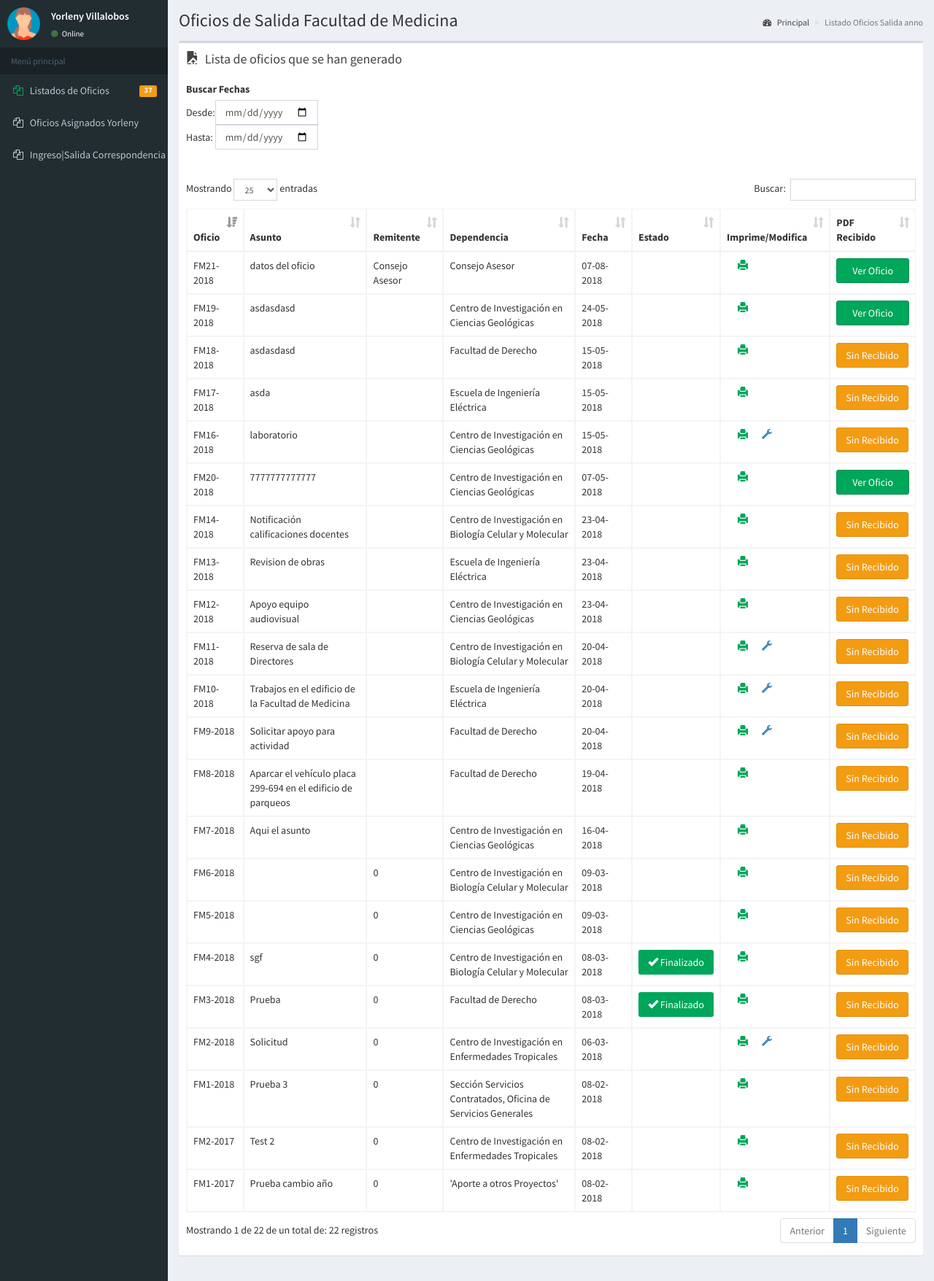
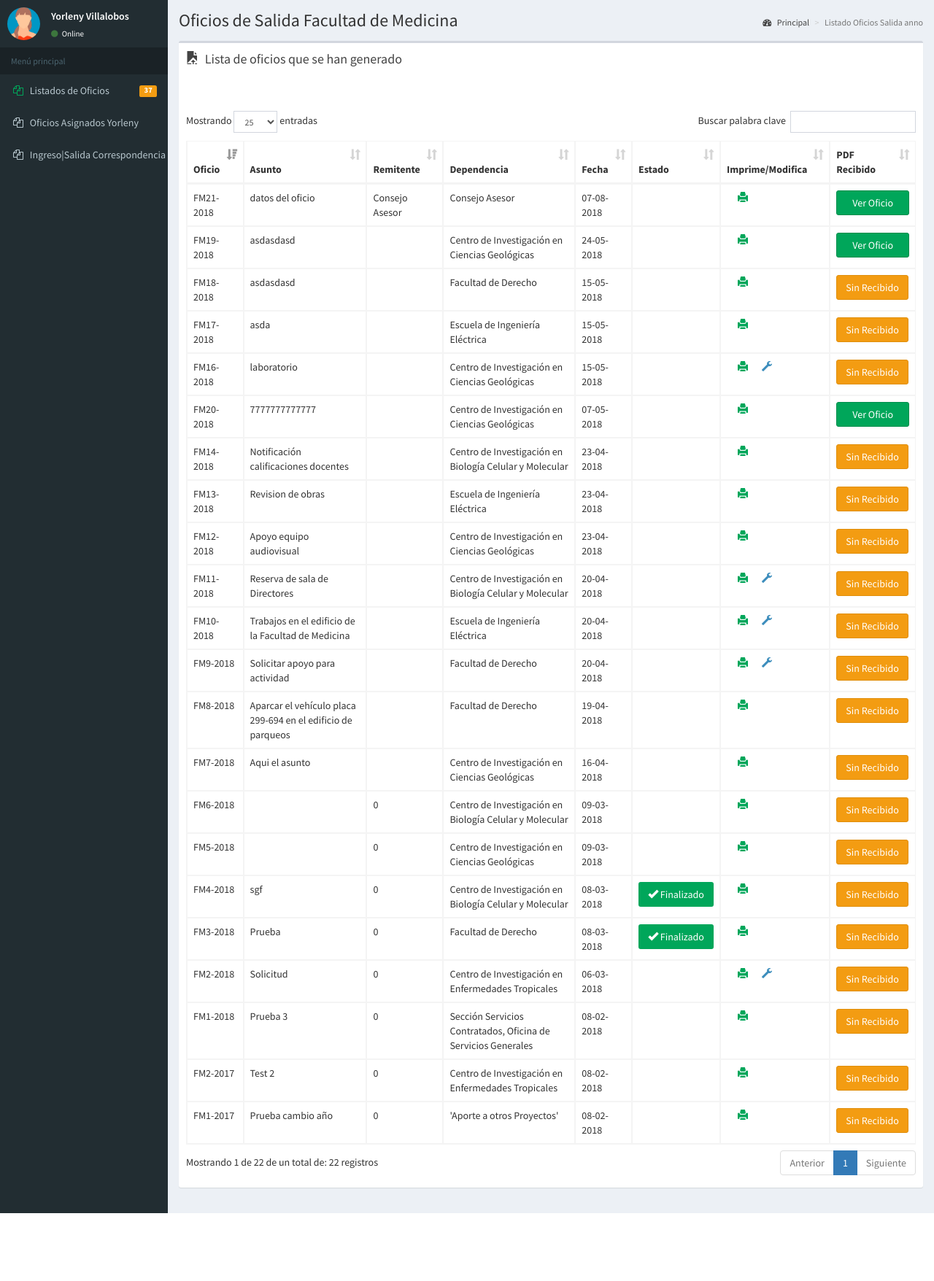
Before and after one commit to jstuartp/correspondencia, a PHP site: page /listado_oficios_salida.php in a window 1280 px wide. Shown: the part 50-1806 px from the top of the page at 73% size. After the commit the page ends 1713 px from the top, so only its background shows below. Run offline with PHP 8.4, Linux system fonts and the light colour scheme; a user stored in the database is signed in; data comes from the database, SQL or seed files in the repository; some libraries are stand-ins or nearby versions.

Commit message:
Trabajo del 28 de mayo

```diff
--- a/listado_oficios_salida.php
+++ b/listado_oficios_salida.php
@@ -123,19 +123,6 @@ $usuario_autorizado_ver = GetSQLValueString(obtenerUsuarioAutorizadoVer($_SESSIO
                 </div><!-- /.box-header -->
 
                 <div class="box-body">
-                    <label for="">Buscar Fechas </label>
-                    <table>
-                        <tbody>
-                            <tr>
-                                <td>Desde:</td>
-                                <td><input type="date" id="min-date" class="form-control date-range-filter" data-date-format="dd-mm-yyyy" placeholder="Desde:"></td>
-                            </tr>
-                            <tr>
-                                <td>Hasta:</td>
-                                <td><input type="date" id="max-date" class="form-control date-range-filter" data-date-format="dd-mm-yyyy" placeholder="Hasta:"></td>
-                            </tr>
-                        </tbody>
-                    </table>
                     <br><br>
                     <table id="example2" class="table table-bordered table-hover">
                     <thead>
@@ -453,30 +440,11 @@ $usuario_autorizado_ver = GetSQLValueString(obtenerUsuarioAutorizadoVer($_SESSIO
 
     <!-- page script -->
     <script>
-   /*   $(function () {
 
-        $('#example2').DataTable({
-          "paging": true,
-          "lengthChange": true,
-          "searching": true,
-          "ordering": true,
-          "info": true,
-          "autoWidth": false,
-          "order": [[ 0, "desc" ]], // orden de los resultados primero columna 0 los IN y luego por año columna 3
-          "order": [[ 3, "desc" ]]
-    //{ "orderData": [ 0, 1 ] },
-   // { "orderData": 0, },
-   // { "orderData": [ 2, 3, 4 ] },
-        });
-      });*/
-
-// Assign moment to global namespace
-//window.moment = require('../js/moment');
-//var moment = require('js/moment');
-//moment().format('MM-DD-YYYY');
 
 // Set up your table
 table = $('#example2').DataTable({
+    "language":{"search": "Buscar palabra clave"},
    "paging": true,
           "lengthChange": true,
           "searching": true,
@@ -485,61 +453,7 @@ table = $('#example2').DataTable({
           "autoWidth": false,
           "order": [[ 5, "desc" ],[0,"desc"]] // orden de los resultados primero columna 0 los IN y luego por año columna 3
 
-})
-
-// Extend dataTables search
-
-$.fn.dataTable.ext.search.push(
-    function( settings, data, dataIndex ) {
-        var min  = $('#min-date').val();
-        var max  = $('#max-date').val();
-        var createdAt = data[5] || 0; // Our date column in the table
-
-
-//alert(" Fecha escojo "+min+ " Fecha busco "+createdAt);
-//alert("Iguales? "+moment(createdAt).isSameOrAfter(min));
-
-     //   alert(min+" -- "+createdAt+" -- "+max);
-     //   alert(moment(createdAt).isSameOrAfter(min));
-        if  (
-               ( min === "" || max === "" )
-               ||
-                ( moment(createdAt).isSameOrAfter(min) && moment(createdAt).isSameOrBefore(max) )
-            )
-        {
-           // alert("cumplio");
-            return true;
-        }
-        //alert(min+" -- "+createdAt+" -- "+max);
-        //alert('es igual o despues'+moment(createdAt).isSameOrAfter(min));
-        //alert('es igual o antes'+moment(createdAt).isSameOrBefore(max));
-       // alert("fallo");
-        return false;
-    }
-);
-
-// Re-draw the table when the a date range filter changes
-$('.date-range-filter').change( function() {
-   // alert("flag6 to draw");
-    table.draw();
-} );
-
-//$('#example2_filter').hide();
-
-
-
- /*
-$(document).ready(function() {
-    var table = $('#example2').DataTable();
-
-    // Event listener to the two range filtering inputs to redraw on input
-    $('#min, #max').keyup( function() {
-        table.draw();
-    } );
-} );*/
-
-
-
+});
 
     </script>
 
```
